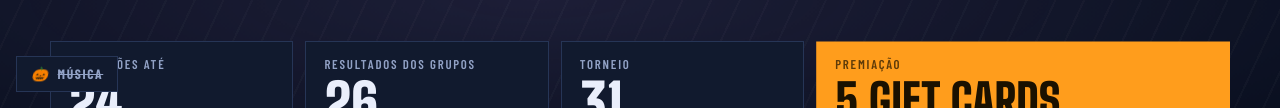
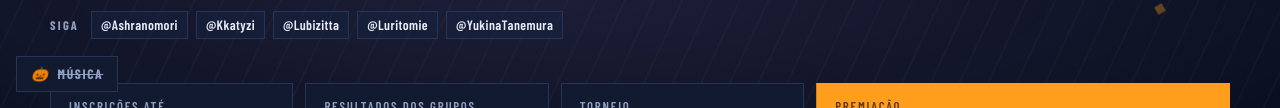
Before and after one commit to Tucowski/spookywatch, a website: page public/index.html in a window 1280 px wide. Shown: the part 692-800 px from the top of the page. Drawn offline with nearby package versions, Linux system fonts and the light colour scheme; no server answers.

Commit message:
Add files via upload

```diff
--- a/public/index.html
+++ b/public/index.html
@@ -444,6 +444,12 @@ html:has(dialog[open]) { overflow: hidden; }
 .rl-sec ul.rl-x { list-style: "❌  "; }
 .rl-sec ul.rl-org li { display: inline-block; margin: 4px 6px 4px 0; padding: 6px 12px; border: 1px solid var(--edge); background: var(--panel-2); font: 700 .95rem/1 var(--f-label); letter-spacing: .06em; }
 @media (max-width: 520px) { .rl-dlg { max-height: 92vh; } .rl-head, .rl-body { padding-inline: 14px; } }
+
+/* criadoras: linha discreta no topo */
+.follow { display: flex; align-items: center; flex-wrap: wrap; gap: 6px 8px; margin-top: 14px; animation: rise .7s var(--ease) .74s backwards; }
+.follow-l { font: 700 .78rem/1 var(--f-label); letter-spacing: .18em; text-transform: uppercase; color: var(--muted); margin-right: 4px; }
+.follow-c { font: 600 .85rem/1 var(--f-label); letter-spacing: .03em; color: var(--text); padding: 6px 9px; border: 1px solid var(--edge); background: rgba(23,35,64,.55); }
+.follow-c:hover { border-color: var(--accent); color: var(--accent); }
 </style>
 </head>
 <body>
@@ -477,6 +483,7 @@ html:has(dialog[open]) { overflow: hidden; }
         <span class="ban-chip">XIM proibido</span>
         <span class="ban-chip">Seguir as criadoras é obrigatório</span>
       </div>
+      <div class="follow" aria-label="Criadoras que você precisa seguir"><span class="follow-l">Siga</span><span class="follow-c">@Ashranomori</span><span class="follow-c">@Kkatyzi</span><span class="follow-c">@Lubizitta</span><span class="follow-c">@Luritomie</span><span class="follow-c">@YukinaTanemura</span></div>
     </div>
     <aside class="board" aria-label="Vagas">
       <div class="board-head">
```
